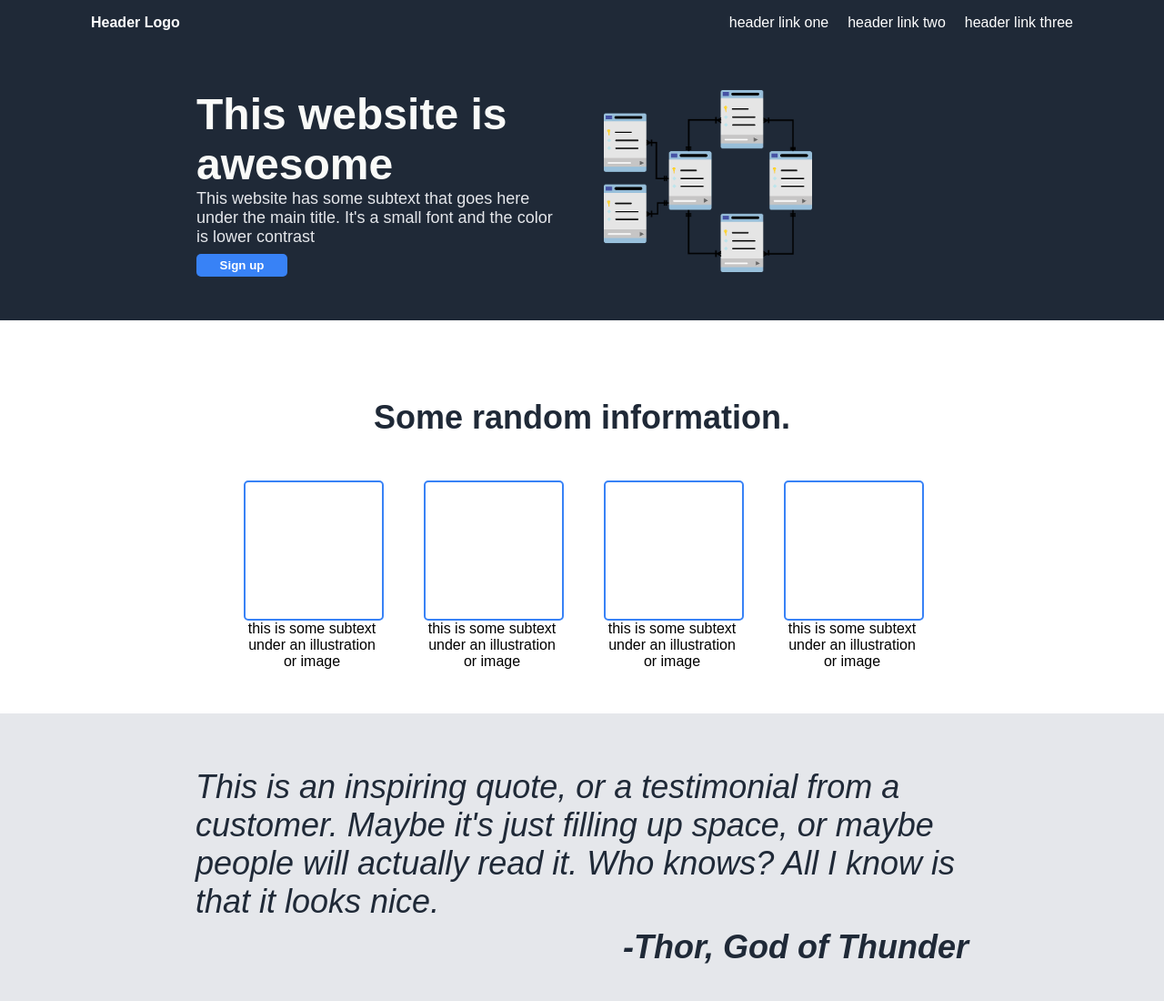
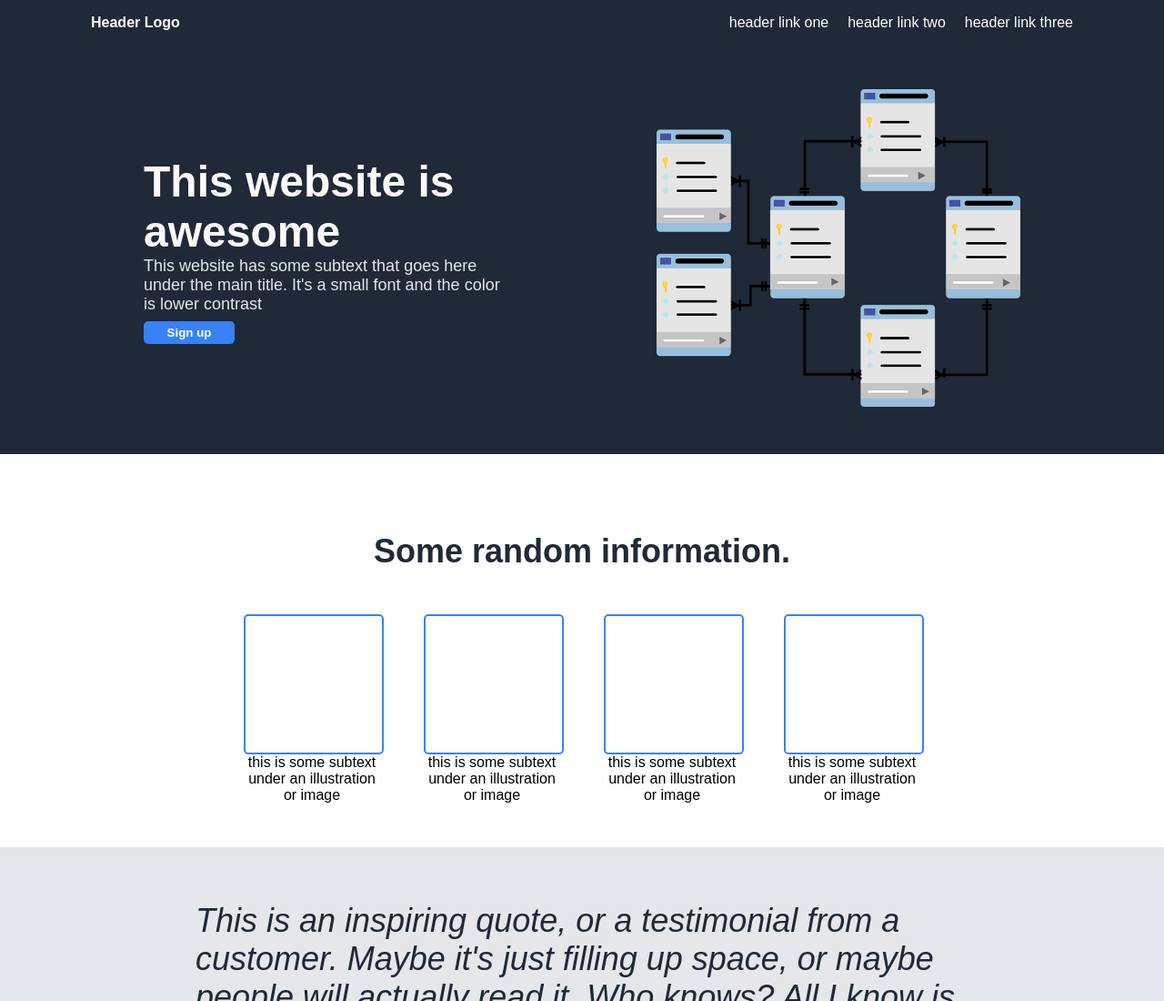
Before and after one commit to MueJ94/Landing-Page, a plain HTML site: page index.html in a window 1280 px wide. Shown: the top 1100 px of the page at 91% size. Drawn offline with Linux system fonts and the light colour scheme.

Commit message:
Realign top with margin: auto

```diff
--- a/css/style.css
+++ b/css/style.css
@@ -31,9 +31,12 @@
 .top .left,
 .top .right {
     flex: 0 0 400px;
+    width: 400px;
+    margin: auto;
 }
+
 img {
-    height: 200px;
+    width: 400px;
 }
 
 .top-middle {
```
